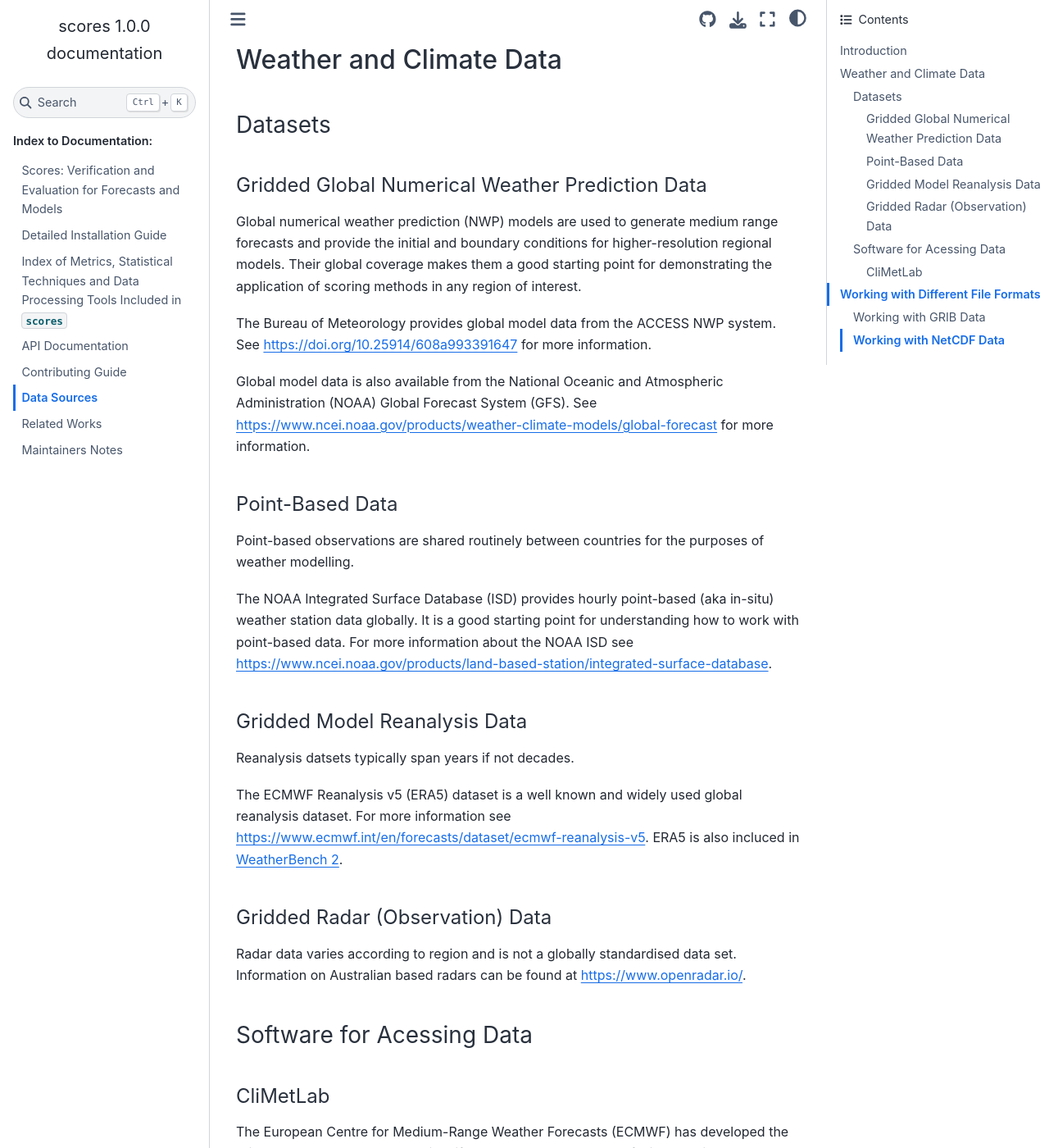
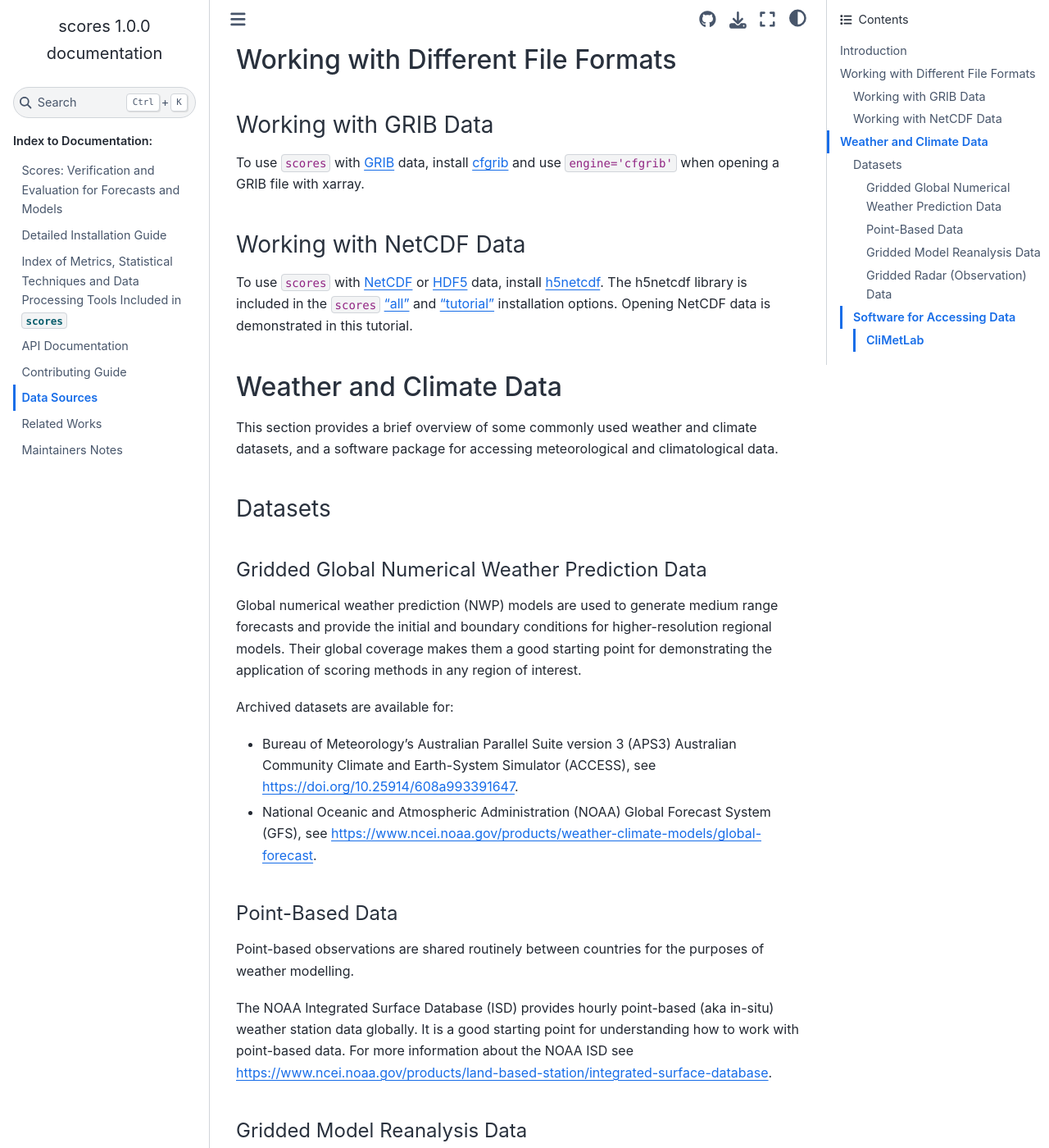
Before and after one commit to nci/scores, a Sphinx documentation site: the page built from docs/data.md, in a window 1280 px wide and 1400 px high, scrolled down 489 px. Shown: the whole window at 82% size. Built offline with Sphinx 7.4.7 and the Sphinx Book theme 1.1.4, drawn with Linux system fonts in a browser that asks for light colours; pages that are not in the unit, such as notebooks, are missing from menus; some of the changed text lies outside the part shown.

Commit message:
Reorganise information and correct typos

```diff
--- a/docs/data.md
+++ b/docs/data.md
@@ -10,9 +10,21 @@ Users will need to supply the dataset(s) they wish to work with, as `scores` doe
 
 Data referred to on this page is available under various licenses, and the onus is on the user to understand the conditions of those licenses.
 
-For addtional information about downloading and preparing sample data, see [this tutorial](project:./tutorials/First_Data_Fetching.md).
+For additional information about downloading and preparing sample data, see [this tutorial](project:./tutorials/First_Data_Fetching.md).
+
+## Working with Different File Formats
+
+### Working with GRIB Data
+
+To use `scores` with [GRIB](https://codes.wmo.int/grib2) data, install [cfgrib](https://github.com/ecmwf/cfgrib) and use `engine='cfgrib'` when opening a GRIB file with xarray.
+
+### Working with NetCDF Data
+
+To use `scores` with [NetCDF](https://doi.org/10.5065/D6H70CW6) or [HDF5](https://doi.org/10.11578/dc.20180330.1) data, install [h5netcdf](https://github.com/h5netcdf/h5netcdf). The h5netcdf library is included in the `scores` ["all"](installation.md#all-dependencies-excludes-some-maintainer-only-packages) and ["tutorial"](installation.md#tutorial-dependencies) installation options. Opening NetCDF data is demonstrated in [this tutorial](project:./tutorials/First_Data_Fetching.md).
 
 ## Weather and Climate Data
+
+This section provides a brief overview of some commonly used weather and climate datasets, and a software package for accessing meteorological and climatological data.
 
 ### Datasets
 
@@ -20,9 +32,10 @@ For addtional information about downloading and preparing sample data, see [this
 
 Global numerical weather prediction (NWP) models are used to generate medium range forecasts and provide the initial and boundary conditions for higher-resolution regional models. Their global coverage makes them a good starting point for demonstrating the application of scoring methods in any region of interest.
 
-The Bureau of Meteorology provides global model data from the ACCESS NWP system. See [https://doi.org/10.25914/608a993391647](https://doi.org/10.25914/608a993391647) for more information.
+Archived datasets are available for:
 
-Global model data is also available from the National Oceanic and Atmospheric Administration (NOAA) Global Forecast System (GFS). See [https://www.ncei.noaa.gov/products/weather-climate-models/global-forecast](https://www.ncei.noaa.gov/products/weather-climate-models/global-forecast) for more information.
+- Bureau of Meteorology's Australian Parallel Suite version 3 (APS3) Australian Community Climate and Earth-System Simulator (ACCESS), see [https://doi.org/10.25914/608a993391647](https://doi.org/10.25914/608a993391647).
+- National Oceanic and Atmospheric Administration (NOAA) Global Forecast System (GFS), see [https://www.ncei.noaa.gov/products/weather-climate-models/global-forecast](https://www.ncei.noaa.gov/products/weather-climate-models/global-forecast).
 
 #### Point-Based Data
 
@@ -32,26 +45,16 @@ The NOAA Integrated Surface Database (ISD) provides hourly point-based (aka in-s
 
 #### Gridded Model Reanalysis Data
 
-Reanalysis datsets typically span years if not decades.
+Reanalysis datasets typically span years if not decades.
 
-The ECMWF Reanalysis v5 (ERA5) dataset is a well known and widely used global reanalysis dataset. For more information see [https://www.ecmwf.int/en/forecasts/dataset/ecmwf-reanalysis-v5](https://www.ecmwf.int/en/forecasts/dataset/ecmwf-reanalysis-v5). ERA5 is also incluced in [WeatherBench 2](https://sites.research.google/weatherbench/).
+The ECMWF Reanalysis v5 (ERA5) dataset is a well known and widely used global reanalysis dataset. For more information see [https://www.ecmwf.int/en/forecasts/dataset/ecmwf-reanalysis-v5](https://www.ecmwf.int/en/forecasts/dataset/ecmwf-reanalysis-v5). ERA5 is also included in [WeatherBench 2](https://sites.research.google/weatherbench/).
 
 #### Gridded Radar (Observation) Data
 
 Radar data varies according to region and is not a globally standardised data set. Information on Australian based radars can be found at [https://www.openradar.io/](https://www.openradar.io/).
 
-### Software for Acessing Data
+### Software for Accessing Data
 
 #### CliMetLab
 
 The European Centre for Medium-Range Weather Forecasts (ECMWF) has developed the CliMetLab Python package to simplify access to a large range of climatological and meteorological datasets. See [https://climetlab.readthedocs.io/](https://climetlab.readthedocs.io/).
-
-## Working with Different File Formats
-
-### Working with GRIB Data
-
-To use `scores` with [GRIB](https://codes.wmo.int/grib2) data, install [cfgrib](https://github.com/ecmwf/cfgrib) and use `engine='cfgrib'` when opening a GRIB file with xarray.
-
-### Working with NetCDF Data
-
-To use `scores` with [NetCDF](https://doi.org/10.5065/D6H70CW6) or [HDF5](https://doi.org/10.11578/dc.20180330.1) data, install [h5netcdf](https://github.com/h5netcdf/h5netcdf). The h5netcdf library is included in the "tutorial" and "all" `scores` installation options. Opening NetCDF data is demonstrated in [this tutorial](project:./tutorials/First_Data_Fetching.md).
```
